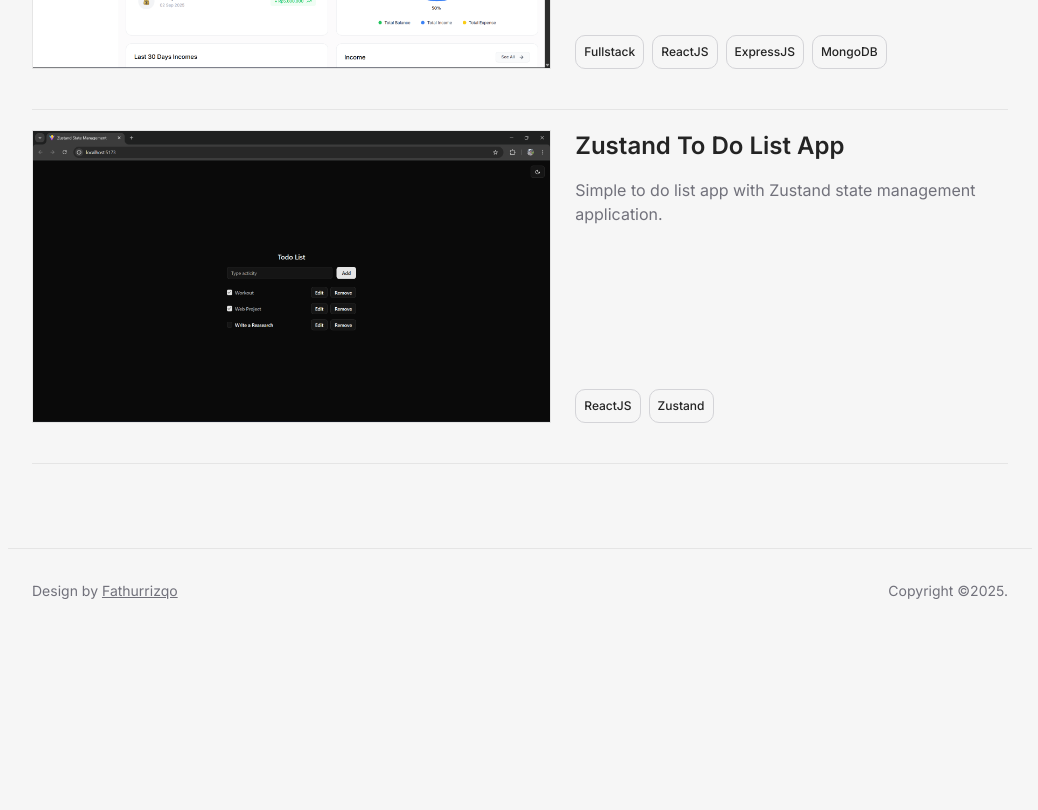
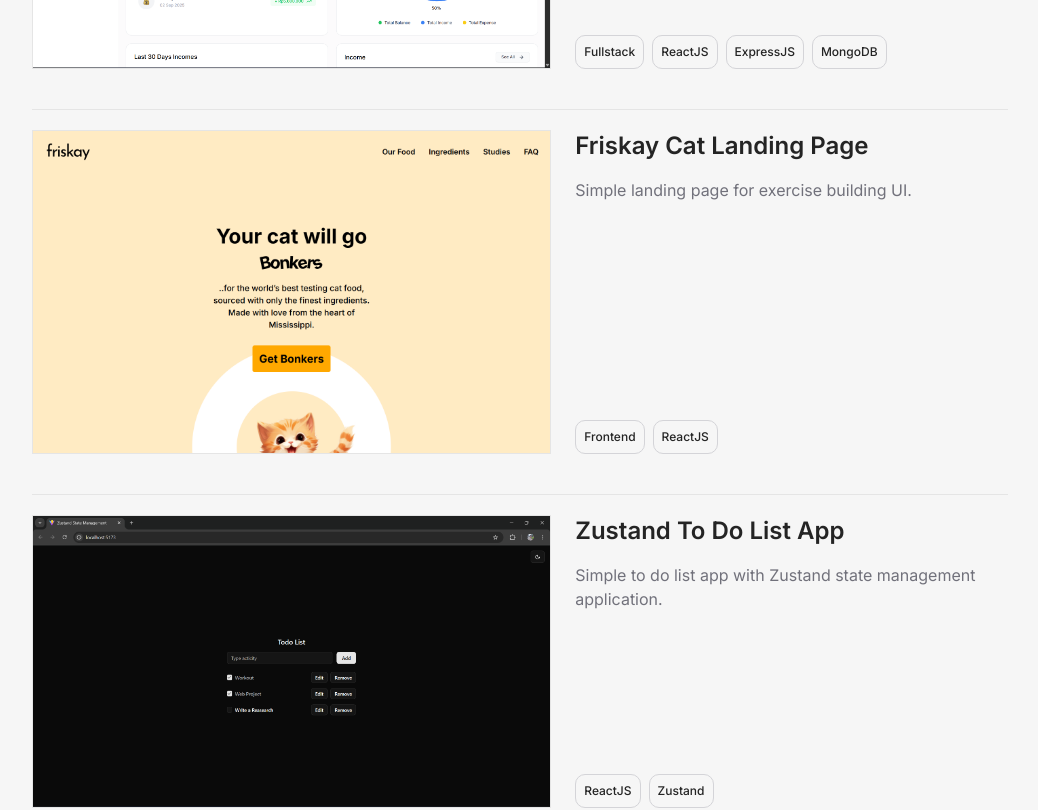
Before and after one commit to nerveign/portofolio, a React (Vite) app: page /works in a window 1280 px wide. Shown: the part 1760-2570 px from the top of the page, without its empty margins (120-1158 px from the left). Before the commit the page ends 2393 px from the top, so only its background shows below. Built offline with nearby package versions, Linux system fonts and the light colour scheme.

Commit message:
Update project data

```diff
--- a/src/data/projectsData.ts
+++ b/src/data/projectsData.ts
@@ -33,6 +33,12 @@ export const data: Project[] = [
   },
   {
     imageURL: `${url}/portofolio-5.png`,
+    title: 'Friskay Cat Landing Page',
+    description: 'Simple landing page for exercise building UI.',
+    label: ['Frontend', 'ReactJS'],
+  },
+  {
+    imageURL: `${url}/portofolio-6.png`,
     title: 'Zustand To Do List App',
     description: 'Simple to do list app with Zustand state management application.',
     label: ['ReactJS', 'Zustand'],
```
Also changed, not shown: public/works/portofolio-5.png, public/works/portofolio-6.png (added).
